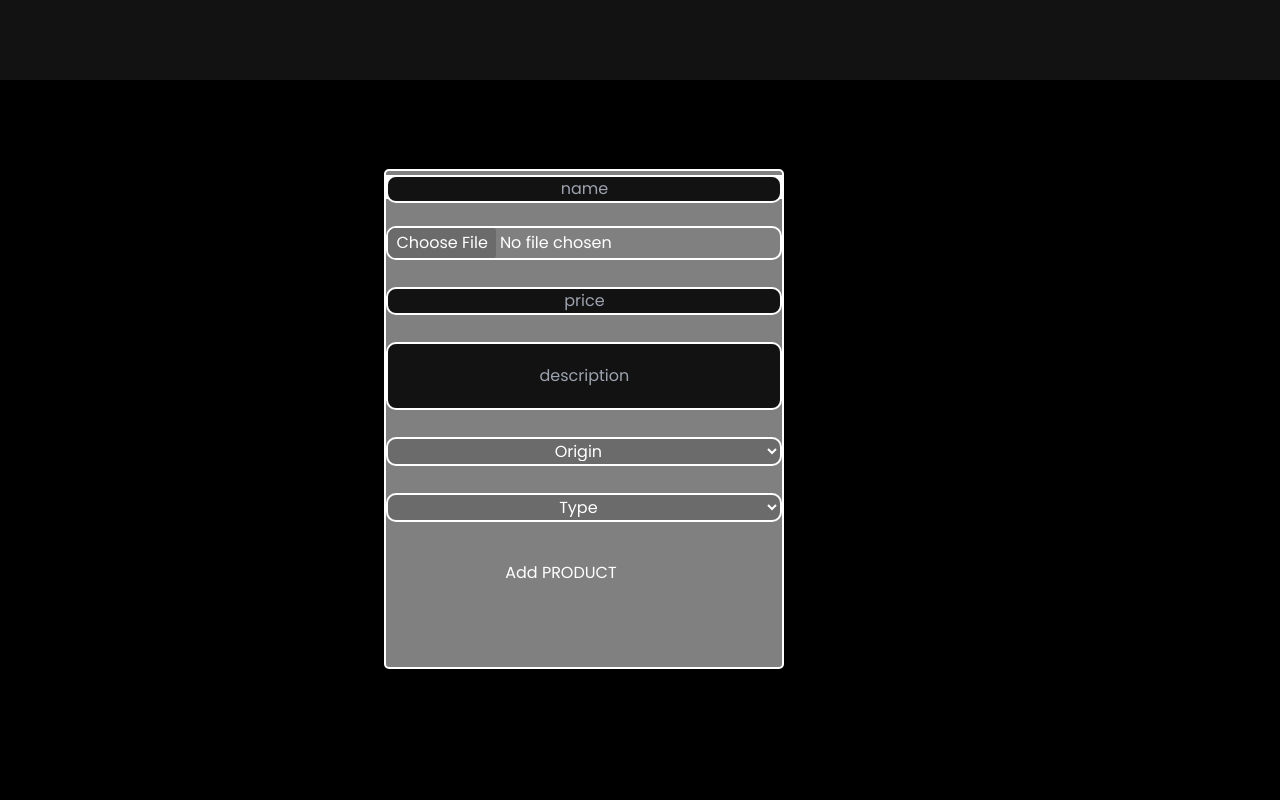
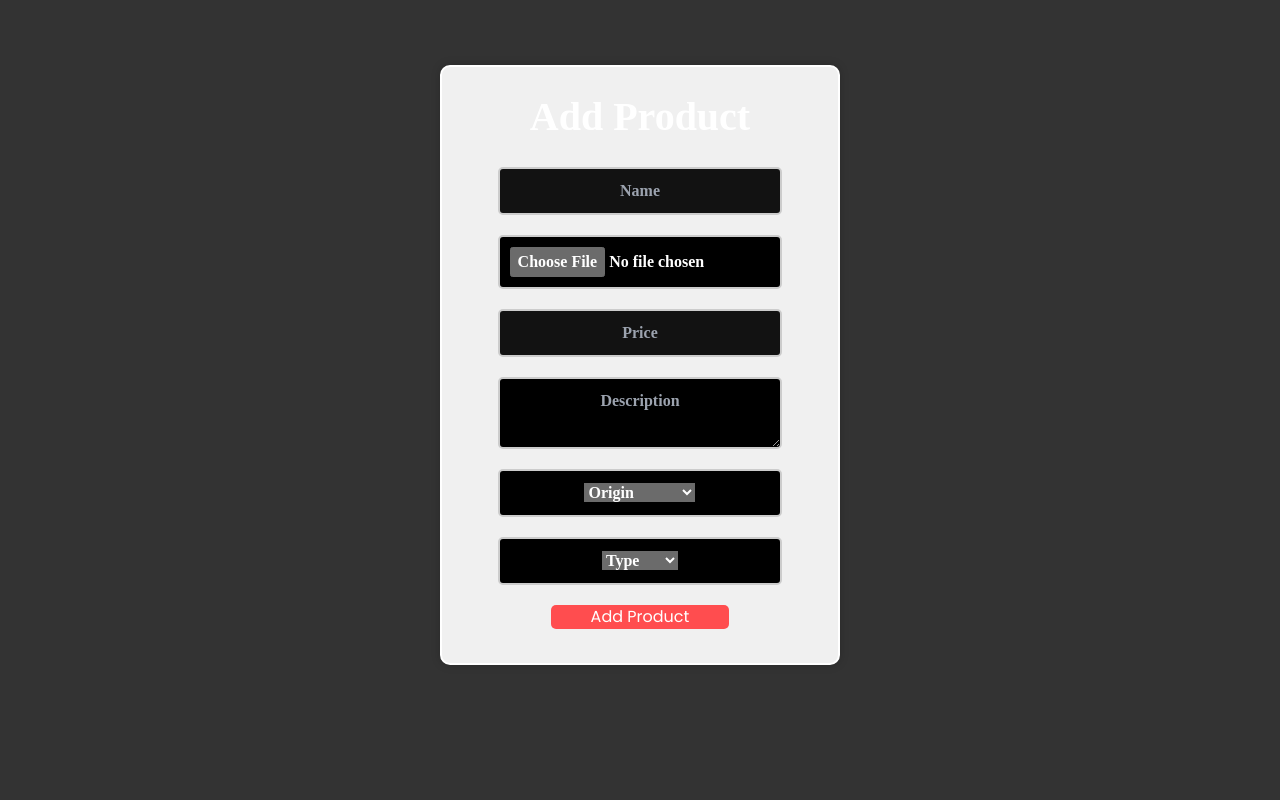
Before and after one commit to userabhishek19/Kalakriti, a React (Vite) app: page /register in a window 1280 px wide. Shown: the top 800 px of the page. Built offline with nearby package versions, Linux system fonts and the light colour scheme.

Commit message:
final_addproduct

```diff
--- a/src/pages/addproduct.jsx
+++ b/src/pages/addproduct.jsx
@@ -1,45 +1,40 @@
-import React from 'react'
+import React from 'react';
 
 const Addproduct = () => {
   return (
-    <div className='' style={{backgroundColor:'black',height:'100vh',width:'100vw',marginTop:'80px',alignItems:'center',border:'1px solid black',marginBottom:'30%'}}>
-      <br />
-      <div  style={{backgroundColor:'grey',height:'500px',width:'400px',marginLeft:'30%',marginTop:'5%',border:'2px solid white',borderRadius:'5px'}}>
-      <div style={{marginTop:'4px',marginBottom:'2px',width:'100%',backgroundColor:'white',position:'relative'}}>
-      <input type="text" className="placeholder-black bg-gray-400" placeholder='name' style={{width:'100%',marginTop:'0px',border:'2px solid white',borderRadius:'10px',textAlign:'center','::placeholder': { color: 'white' },position:'absolute',top:'2%' }}/> <br />
+    <div style={{ backgroundColor: '#333', minHeight: '110vh', display: 'flex', justifyContent: 'center', alignItems: 'center', paddingBottom: '150px' }}>
+
+      <div style={{ backgroundColor: '#f0f0f0', height: '600px', width: '400px', border: '2px solid #fff', borderRadius: '10px', boxShadow: '0px 0px 10px rgba(0, 0, 0, 0.2)', display: 'flex', flexDirection: 'column', alignItems: 'center', padding: '20px' }}>
+      <div>
+        <h1  className="bg-gradient-to-r from-black to-purple-600 text-transparent bg-clip-text mix-blend-mode-difference"style={{fontFamily:'Gills Sans',fontWeight:'bolder',fontSize:'40px'}}>Add Product</h1>
       </div>
-      <div style={{marginTop:'2px',marginBottom:'2px',width:'100%'}}>
-      <input type="file"  className="placeholder-black bg-gray-400" placeholder='file' style={{width:'100%',marginTop:'25px',border:'2px solid white',borderRadius:'10px',textAlign:'center','::placeholder': { color: 'white' } }}/><br />
+        <input type="text"  placeholder='Name' style={{ width: '80%', marginTop: '20px', border: '2px solid #ccc', borderRadius: '5px', padding: '10px', textAlign: 'center',fontFamily:'Gills Sans',fontWeight:'bolder',color:'white' }} />
+        <div style={{border: '2px solid #ccc', borderRadius: '5px',width: '80%', marginTop: '20px', padding: '10px',backgroundColor:'black'}}>
+        <input type="file"  placeholder='File' style={{ textAlign: 'center' ,color:'white',fontFamily:'Gills Sans',fontWeight:'bolder'}} />
         </div>
-      <div style={{marginTop:'2px',marginBottom:'2px',width:'100%'}}>
-      <input type="text"  className="placeholder-black bg-gray-400" placeholder='price' style={{width:'100%',marginTop:'25px',border:'2px solid white',borderRadius:'10px',textAlign:'center','::placeholder': { color: 'white' } }}/> <br />
-      </div>
-      <div style={{marginTop:'2px',marginBottom:'2px',width:'100%'}}>
-      <input type="text" placeholder='description' className="placeholder-black bg-gray-400" style={{width:'100%',marginTop:'25px',border:'2px solid white',borderRadius:'10px',textAlign:'center',lineHeight:'4'}}/> <br />
-      </div>
-      <div style={{marginTop:'2px',marginBottom:'2px',width:'100%'}}>
-      <select id="origin" placeholder='origin' className="placeholder-black bg-gray-400"  style={{width:'100%',marginTop:'25px',border:'2px solid white',borderRadius:'10px',textAlign:'center'}}>
-      <option value="origin">Origin</option>
+        <input type="text" placeholder='Price' style={{ width: '80%', marginTop: '20px', border: '2px solid #ccc', borderRadius: '5px', padding: '10px', textAlign: 'center',fontFamily:'Gills Sans',fontWeight:'bolder' }} />
+        <textarea placeholder='Description' style={{ width: '80%', marginTop: '20px', border: '2px solid #ccc', borderRadius: '5px', padding: '10px', textAlign: 'center', backgroundColor:'black',fontFamily:'Gills Sans',fontWeight:'bolder' }} />
+
+        <div style={{ width: '80%', marginTop: '20px', border: '2px solid #ccc', borderRadius: '5px', padding: '10px', textAlign: 'center', backgroundColor:'black' }}>
+        <select id="origin" placeholder='Origin' style={{fontFamily:'Gills Sans',fontWeight:'bolder'}}>
+          <option value="origin" style={{color:'white'}}>Origin</option>
           <option value="domestic">Domestic</option>
           <option value="international">International</option>
         </select>
         </div>
-
-      <div style={{marginTop:'2px',marginBottom:'2px',width:'100%'}}>
-      <select id="type" placeholder='origin'  className="placeholder-black bg-gray-400" style={{width:'100%',marginTop:'25px',border:'2px solid white',borderRadius:'10px',textAlign:'center'}}>
+        <div style={{ width: '80%', marginTop: '20px', border: '2px solid #ccc', borderRadius: '5px', padding: '10px', textAlign: 'center', backgroundColor: 'black' }}>
+        <select id="type" placeholder='Type' style={{fontFamily:'Gills Sans',fontWeight:'bolder'}} >
           <option value="type">Type</option>
           <option value="antique">Antique</option>
           <option value="general">General</option>
         </select>
-<button className="bg-red-500 text-white font-bold py-2 px-4 rounded-full" style={{marginLeft:'30%',marginTop:'10%'}}>
-              Add PRODUCT
+        </div>
+        <button className="bg-red-500 text-white font-bold py-2 px-4 rounded-full mt-8" style={{ width: '50%', marginTop: '20px', backgroundColor: '#ff4d4f', border: 'none', borderRadius: '5px', cursor: 'pointer' }}>
+          Add Product
         </button>
       </div>
     </div>
-
-      </div>
-
-  )
+  );
 }
 
 export default Addproduct;
```
Lines whose indentation alone changed are shown as unchanged.
